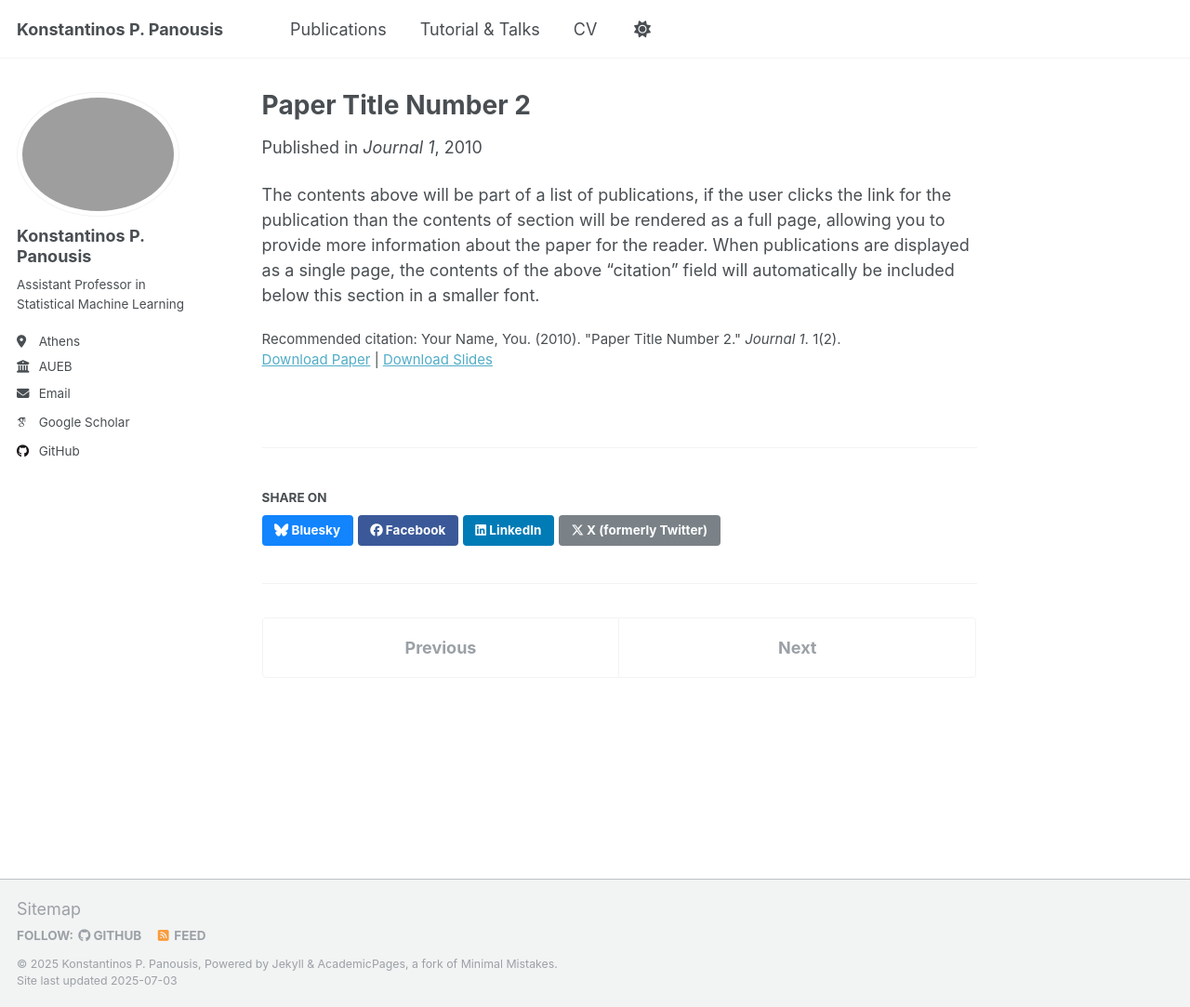
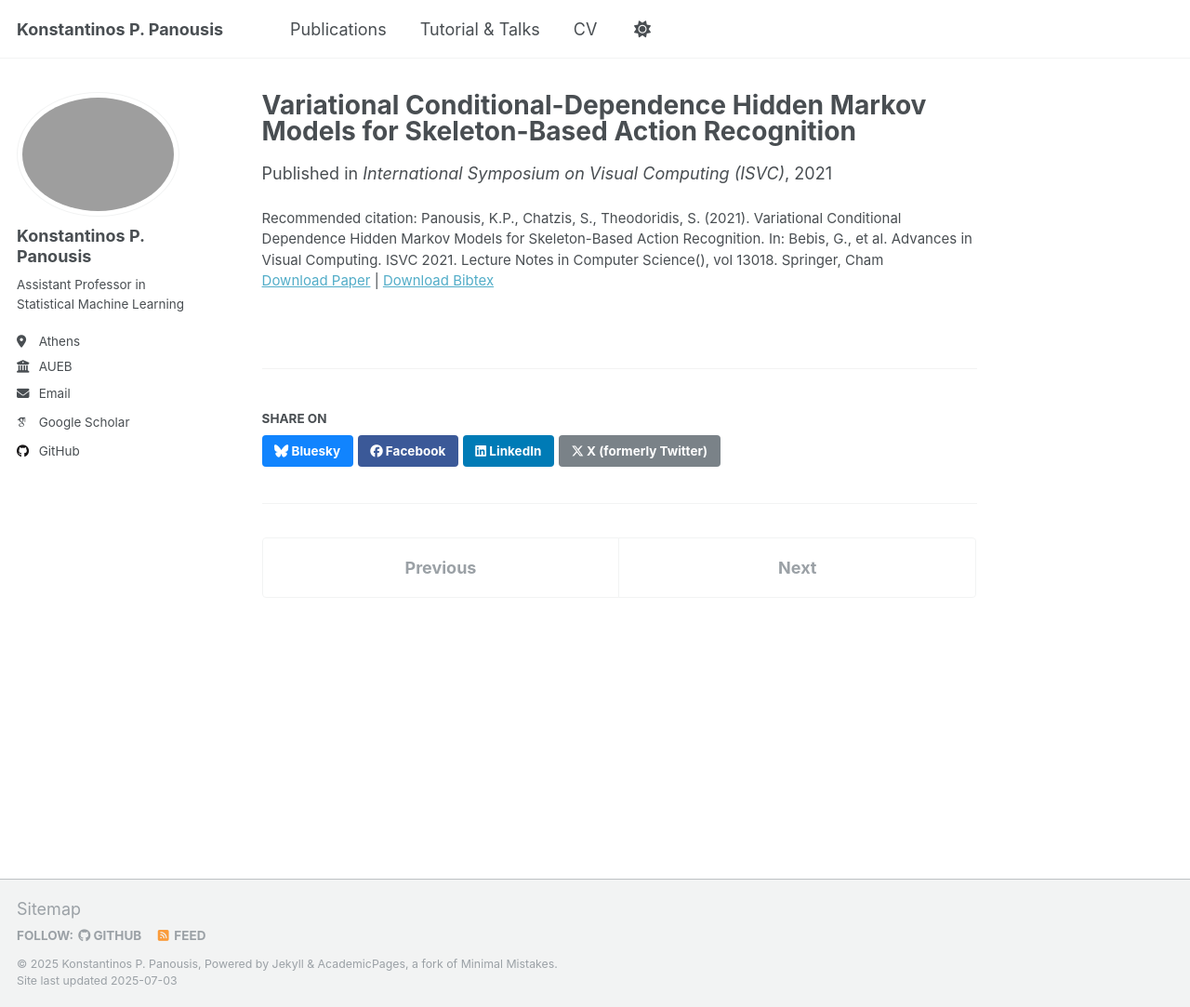
Before and after one commit to konpanousis/konpanousis.github.io, a Jekyll site: the page built from _publications/2010-10-01-paper-title-number-2.md, in a window 1280 px wide and 1083 px high. Shown: the whole window at 93% size. Built offline with Jekyll 4.4.1, drawn with Linux system fonts in a browser that asks for light colours; some web fonts are replaced; a script that is not in the unit is left out.

Commit message:
Update 2010-10-01-paper-title-number-2.md

```diff
--- a/_publications/2010-10-01-paper-title-number-2.md
+++ b/_publications/2010-10-01-paper-title-number-2.md
@@ -1,14 +1,13 @@
 ---
-title: "Paper Title Number 2"
+title: "Variational Conditional-Dependence Hidden Markov Models for Skeleton-Based Action Recognition"
 collection: publications
-category: manuscripts
-permalink: /publication/2010-10-01-paper-title-number-2
-excerpt: 'This paper is about the number 2. The number 3 is left for future work.'
-date: 2010-10-01
-venue: 'Journal 1'
-slidesurl: 'http://academicpages.github.io/files/slides2.pdf'
-paperurl: 'http://academicpages.github.io/files/paper2.pdf'
-citation: 'Your Name, You. (2010). &quot;Paper Title Number 2.&quot; <i>Journal 1</i>. 1(2).'
+category: conferences
+permalink: publication/conditional_dependence
+excerpt: ''
+date: 2021-10-01
+venue: 'International Symposium on Visual Computing (ISVC)'
+paperurl: 'https://link.springer.com/chapter/10.1007/978-3-030-90436-4_6'
+bibtexurl: 'https://rdcu.be/euEpP'
+codeurl: 'https://github.com/konpanousis/Variational_Conditional_Dependence_HMM'
+citation: 'Panousis, K.P., Chatzis, S., Theodoridis, S. (2021). Variational Conditional Dependence Hidden Markov Models for Skeleton-Based Action Recognition. In: Bebis, G., et al. Advances in Visual Computing. ISVC 2021. Lecture Notes in Computer Science(), vol 13018. Springer, Cham'
 ---
-
-The contents above will be part of a list of publications, if the user clicks the link for the publication than the contents of section will be rendered as a full page, allowing you to provide more information about the paper for the reader. When publications are displayed as a single page, the contents of the above "citation" field will automatically be included below this section in a smaller font.
```
